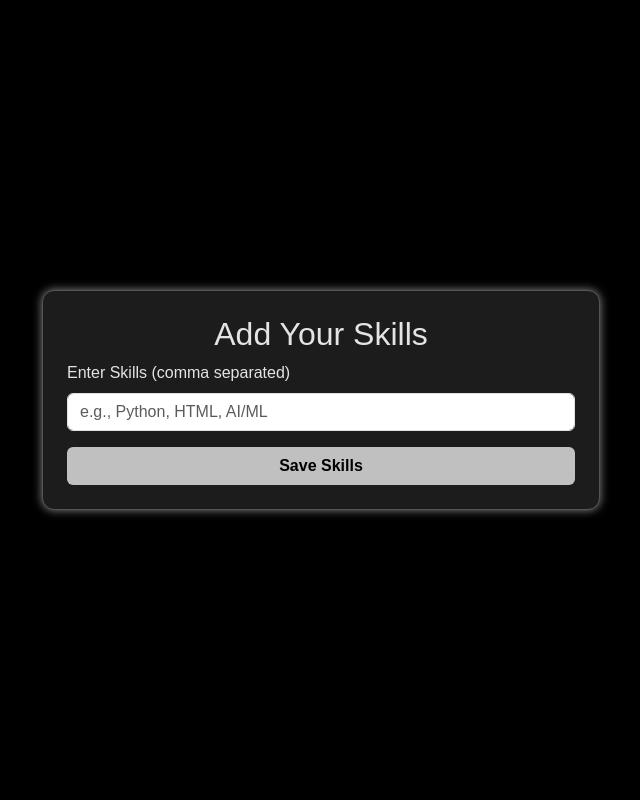
After one commit to Jyasaswin/404-NOT-FOUND-, a Flask app: page /add_skills in a window 1280 px wide. The commit adds this page. Shown: the whole page, without its empty margins (319-959 px from the left). Run offline with Flask 3, Linux system fonts and the light colour scheme; a user stored in the database is signed in.

Commit message:
added add_skills page

```diff
--- a/app.py
+++ b/app.py
@@ -1,11 +1,10 @@
-from flask import Flask, render_template, request, redirect, url_for, session
+from flask import Flask, render_template, request, redirect, url_for, session, flash
 import sqlite3
 from werkzeug.security import generate_password_hash, check_password_hash
 
 app = Flask(__name__)
-app.secret_key = "secretkey"  # change this for security
+app.secret_key = "secretkey"
 
-# Initialize database
 def init_db():
     conn = sqlite3.connect("users.db")
     cursor = conn.cursor()
@@ -58,6 +57,7 @@ def login():
 
         if user and check_password_hash(user[3], password):
             session["username"] = username
+            flash("You are logged in successfully!", "success")
             return redirect(url_for("dashboard"))
         else:
             return "Invalid credentials!"
@@ -69,6 +69,27 @@ def dashboard():
         return render_template("dashboard.html", username=session["username"])
     return redirect(url_for("login"))
 
+
+@app.route("/add_skills", methods=["GET", "POST"])
+def add_skills():
+    if "user_id" not in session:
+        return redirect(url_for("login"))
+
+    conn = sqlite3.connect("users.db")
+    c = conn.cursor()
+
+    if request.method == "POST":
+        skills = request.form.get("skills")
+        c.execute("UPDATE users SET skills=? WHERE id=?", (skills, session["user_id"]))
+        conn.commit()
+        conn.close()
+        flash("Skills added successfully!", "success")
+        return redirect(url_for("dashboard"))
+
+    conn.close()
+    return render_template("add_skills.html")
+
+
 @app.route("/logout")
 def logout():
     session.pop("username", None)
--- /dev/null
+++ b/templates/add_skills.html
@@ -0,0 +1,46 @@
+<!DOCTYPE html>
+<html lang="en">
+<head>
+  <meta charset="UTF-8">
+  <meta name="viewport" content="width=device-width, initial-scale=1.0">
+  <title>Add Skills</title>
+  <link href="https://cdn.jsdelivr.net/npm/bootstrap@5.3.2/dist/css/bootstrap.min.css" rel="stylesheet">
+  <style>
+    body {
+      background: black;
+      color: #d4af37;
+      font-family: Arial, sans-serif;
+    }
+    .card {
+      background-color: #1c1c1c;
+      border: 1px solid #555;
+      border-radius: 12px;
+      color: #e5e4e2;
+      box-shadow: 0px 0px 10px #888;
+    }
+    .btn-custom {
+      background-color: #c0c0c0;
+      color: black;
+      font-weight: bold;
+    }
+    .btn-custom:hover {
+      background-color: #d4af37;
+      color: black;
+    }
+  </style>
+</head>
+<body>
+  <div class="container d-flex justify-content-center align-items-center vh-100">
+    <div class="card p-4 w-50">
+      <h2 class="text-center">Add Your Skills</h2>
+      <form method="POST" action="{{ url_for('add_skills') }}">
+        <div class="mb-3">
+          <label for="skills" class="form-label">Enter Skills (comma separated)</label>
+          <input type="text" class="form-control" id="skills" name="skills" placeholder="e.g., Python, HTML, AI/ML">
+        </div>
+        <button type="submit" class="btn btn-custom w-100">Save Skills</button>
+      </form>
+    </div>
+  </div>
+</body>
+</html>
```
Also changed, not shown: templates/dashboard.html (+66 -5 lines), users.db.
